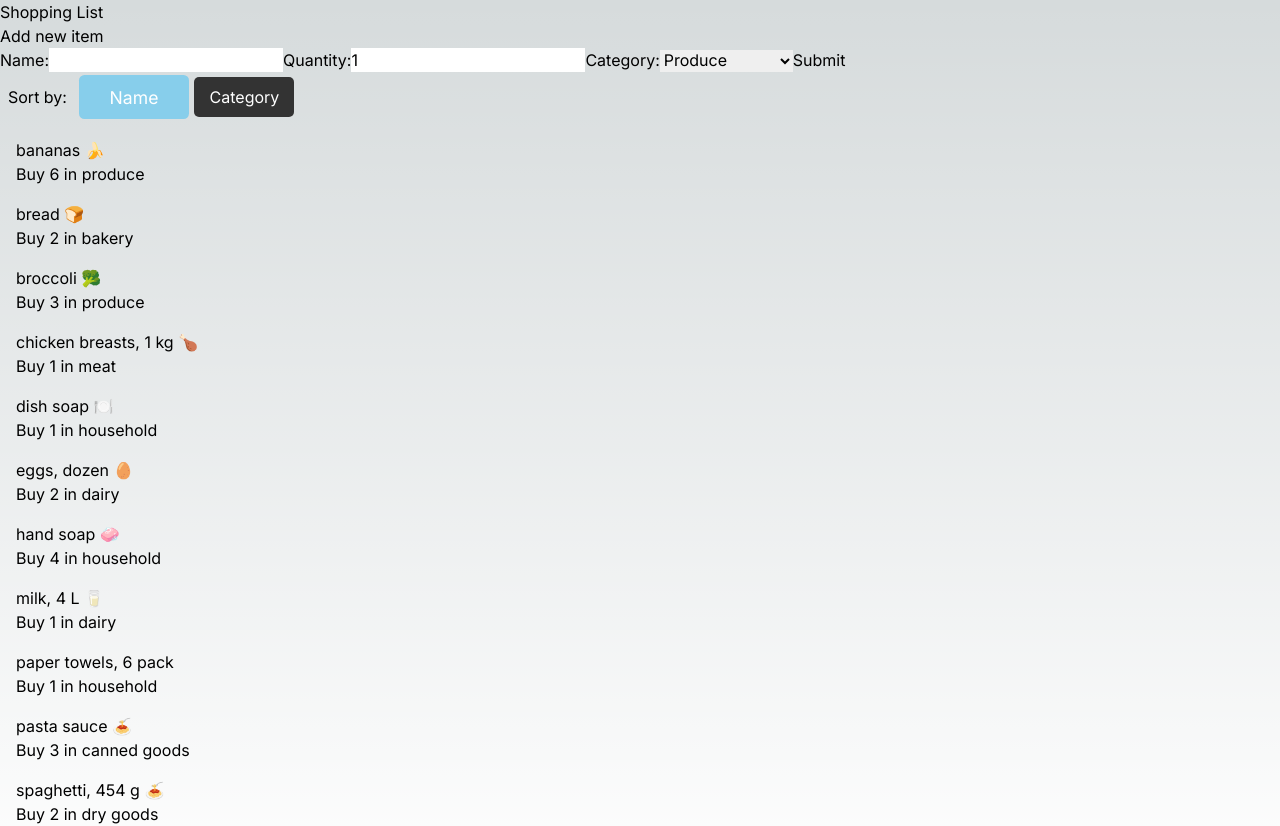
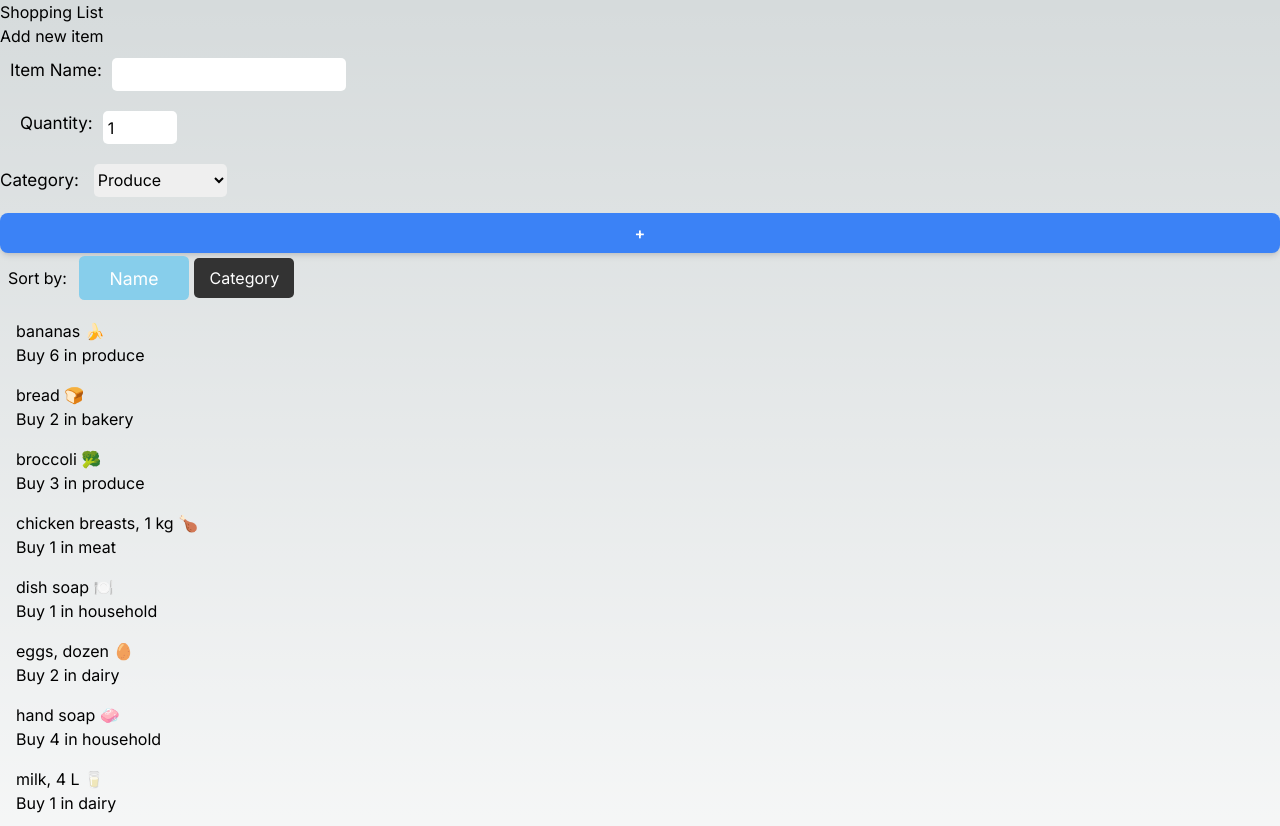
Before and after one commit to Gouravsh01/cprg306-Assignments, a Next.js app in the folder cprg306-assignments/: page /week-6 in a window 1280 px wide. Shown: the top 826 px of the page. Built offline with nearby package versions, Linux system fonts and the light colour scheme.

Commit message:
Update new-item.js

```diff
--- a/cprg306-assignments/app/week-6/new-item.js
+++ b/cprg306-assignments/app/week-6/new-item.js
@@ -1,4 +1,5 @@
 "use client";
+
 import { useState } from "react";
 
 const NewItem = ({ onAddItem }) => {
@@ -8,45 +9,55 @@ const NewItem = ({ onAddItem }) => {
 
     const handleSubmit = (event) => {
         event.preventDefault();
-
+        const id = Math.random().toString(36).substr(2, 9);
         const newItem = {
-      id: Math.random().toString(36).substr(2, 9),
+            id,
             name,
             quantity,
             category,
         };
-
         onAddItem(newItem);
-
         setName("");
         setQuantity(1);
         setCategory("Produce");
     };
 
     return (
-    <form onSubmit={handleSubmit} className="new-item-form">
-      <label htmlFor="name">Name:</label>
-      <input type="text" id="name" value={name} onChange={(e) => setName(e.target.value)} required />
+        <form onSubmit={handleSubmit}>
+            <div style={{ display: 'flex', flexDirection: 'row', margin: '10px' }}>
+                <label style={{ marginRight: '10px', fontSize: '17px' }}> Item Name: </label>
+                <input type="text" value={name} onChange={({target}) => setName(target.value)}
+                    style={{ color: 'black', borderRadius: '5px', height: '33px' }} required />
+            </div>
 
-      <label htmlFor="quantity">Quantity:</label>
-      <input type="number" id="quantity" min="1" value={quantity} onChange={(e) => setQuantity(e.target.value)} required />
+            <div style={{ display: 'flex', flexDirection: 'row', marginBottom: '10px', margin: '20px' }}>
+                <label style={{ marginRight: '10px', fontSize: '17px' }}> Quantity: </label>
+                <input type="number" min="1" max="99" value={quantity} onChange={({target}) => setQuantity(parseInt(target.value))}
+                    style={{ color: 'black', borderRadius: '5px', paddingLeft: '5px', height: '33px' }} required />
+            </div>
 
-      <label htmlFor="category">Category:</label>
-      <select id="category" value={category} onChange={(e) => setCategory(e.target.value)}>
-        <option value="Produce">Produce</option>
-        <option value="Dairy">Dairy</option>
-        <option value="Bakery">Bakery</option>
-        <option value="Meat">Meat</option>
-        <option value="Frozen Foods">Frozen Foods</option>
-        <option value="Canned Goods">Canned Goods</option>
-        <option value="Dry Goods">Dry Goods</option>
-        <option value="Beverages">Beverages</option>
-        <option value="Snacks">Snacks</option>
-        <option value="Household">Household</option>
-        <option value="Other">Other</option>
+            <div>
+                <label style={{ marginRight: '10px', fontSize: '17px' }}> Category: </label>
+                <select value={category} onChange={({target}) => setCategory(target.value)}
+                    style={{ color: 'black', borderRadius: '5px', height: '33px' }} >
+                    <option value="produce">Produce</option>
+                    <option value="dairy">Dairy</option>
+                    <option value="bakery">Bakery</option>
+                    <option value="meat">Meat</option>
+                    <option value="frozen-foods">Frozen Foods</option>
+                    <option value="canned-goods">Canned Goods</option>
+                    <option value="dry-goods">Dry Goods</option>
+                    <option value="beverages">Beverages</option>
+                    <option value="snacks">Snacks</option>
+                    <option value="household">Household</option>
+                    <option value="other">Other</option>
                 </select>
+            </div>
 
-      <button type="submit">Submit</button>
+            <button type="submit"
+                className="w-full mt-4 py-2 px-4
+                bg-blue-500 text-white font-semibold rounded-lg shadow-md hover:bg-blue-700
+                focus:outline-none focus:ring-2 focus:ring-blue-400 focus:ring-opacity-75">+</button>
         </form>
     );
 };
```
Lines whose indentation alone changed are shown as unchanged.
